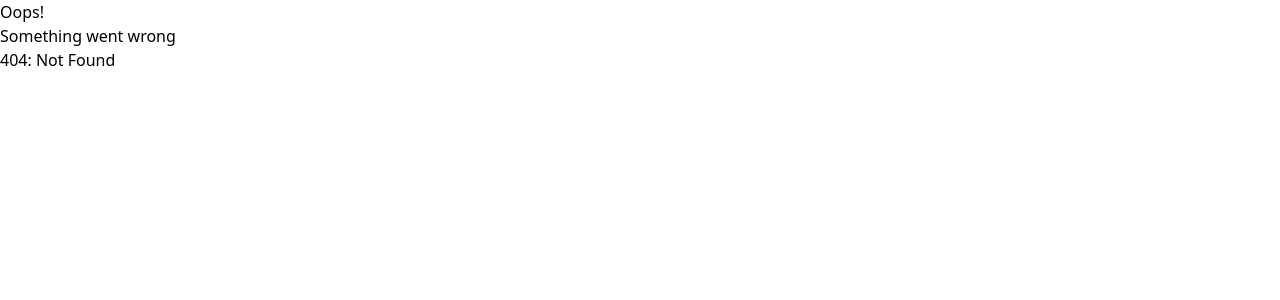
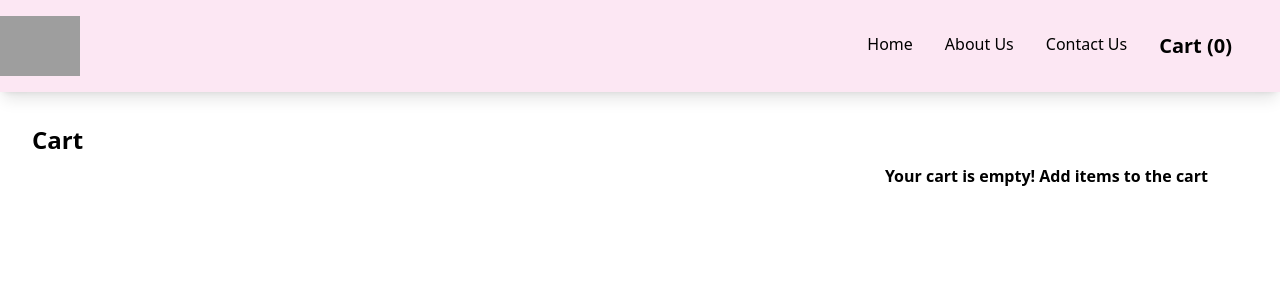
Before and after one commit to ashkings/Namaste-React, a React (Vite) app: page /cart in a window 1280 px wide. Before the commit this address had no page. Shown: the top 300 px of the page. Built offline with nearby package versions, Linux system fonts and the light colour scheme; grey boxes are pictures that could not be loaded.

Commit message:
feat: episode-12 intialize redux

```diff
--- a/App.js
+++ b/App.js
@@ -1,16 +1,19 @@
 import React, { lazy, Suspense } from "react";
 import ReactDOM from "react-dom/client";
 import { createBrowserRouter, Outlet, RouterProvider } from "react-router-dom";
+import ContentLoader from "react-content-loader";
+import { Provider } from "react-redux";
 import Header from "./src/components/Header";
 import Error from "./src/components/Error";
 import useOnlineStatus from "./src/utils/useOnlineStatus";
 import "./index.css";
-import ContentLoader from "react-content-loader";
+import appStore from "./src/utils/redux/appStore";
 
 const Body = lazy(() => import("./src/components/Body"));
 const About = lazy(() => import("./src/components/About"));
 const Contact = lazy(() => import("./src/components/Contact"));
 const RestaurantMenu = lazy(() => import("./src/components/RestaurantMenu"));
+const Cart = lazy(() => import("./src/components/Cart"));
 
 const AppLayout = () => {
   const onlineStatus = useOnlineStatus();
@@ -19,10 +22,12 @@ const AppLayout = () => {
     return "You are not online. Please check your internet connection";
 
   return (
-    <div className="app">
-      <Header />
-      <Outlet />
-    </div>
+    <Provider store={appStore}>
+      <div className="app">
+        <Header />
+        <Outlet />
+      </div>
+    </Provider>
   );
 };
 
@@ -63,6 +68,14 @@ const appRouter = createBrowserRouter([
           </Suspense>
         ),
       },
+      {
+        path: "/cart",
+        element: (
+          <Suspense fallback={<ContentLoader />}>
+            <Cart />
+          </Suspense>
+        ),
+      },
     ],
     errorElement: <Error />,
   },
--- a/package.json
+++ b/package.json
@@ -27,9 +27,11 @@
     "tailwindcss": "^3.4.1"
   },
   "dependencies": {
+    "@reduxjs/toolkit": "^2.2.1",
     "react": "^18.2.0",
     "react-content-loader": "^6.2.1",
     "react-dom": "^18.2.0",
+    "react-redux": "^9.1.0",
     "react-router-dom": "^6.22.1"
   },
   "browserslist": [
--- /dev/null
+++ b/src/components/Cart.js
@@ -0,0 +1,39 @@
+import React from "react";
+import { useDispatch, useSelector } from "react-redux";
+import ItemList from "./ItemList";
+import { clearCart } from "../utils/redux/cartSlice";
+
+function Cart() {
+  const dispatch = useDispatch();
+  const cart = useSelector((store) => store.cart);
+
+  console.log(cart, "cart");
+
+  const handleClearCart = () => {
+    dispatch(clearCart());
+  };
+  return (
+    <div className="text-center m-4 p-4">
+      <div className="flex justify-between">
+        <div className="text-2xl font-bold">Cart</div>
+        {cart.items.length > 0 ? (
+          <button
+            className="h-10 px-6 font-semibold rounded-md bg-black text-white"
+            onClick={handleClearCart}
+          >
+            Clear Cart
+          </button>
+        ) : (
+          <div className="font-bold m-10">
+            Your cart is empty! Add items to the cart
+          </div>
+        )}
+      </div>
+      <div className="w-6/12 m-auto">
+        <ItemList items={cart.items} />
+      </div>
+    </div>
+  );
+}
+
+export default Cart;
--- a/src/components/Header.js
+++ b/src/components/Header.js
@@ -1,8 +1,11 @@
 import React from "react";
 import { Link } from "react-router-dom";
 import { LOGO_URL } from "../utils/constants";
+import { useSelector } from "react-redux";
 
 const Header = () => {
+  // Subscribing to the store using Selector
+  const cart = useSelector((store) => store.cart);
   return (
     <div className="flex justify-between items-center bg-pink-100 shadow-lg">
       <div className="logo-container">
@@ -21,7 +24,9 @@ const Header = () => {
           <li className="px-4">
             <Link to="/contact">Contact Us</Link>
           </li>
-          <li className="px-4">Cart</li>
+          <li className="px-4 font-bold text-xl">
+            <Link to="/cart">Cart ({cart.items.length})</Link>
+          </li>
         </ul>
       </div>
     </div>
--- a/src/components/ItemList.js
+++ b/src/components/ItemList.js
@@ -1,7 +1,18 @@
 import React from "react";
 import { CDN_URL } from "../utils/constants";
+import { useDispatch } from "react-redux";
+import { addItem, removeItem } from "../utils/redux/cartSlice";
 
 function ItemList({ items }) {
+  const dispatch = useDispatch();
+  const handleAddToCart = (item) => {
+    dispatch(addItem(item));
+  };
+
+  const handleRemoveFromCart = (item) => {
+    dispatch(removeItem(item));
+  };
+
   return (
     <div>
       {items.map((item) => (
@@ -21,10 +32,19 @@ function ItemList({ items }) {
             </div>
             <p className="text-xs">{item?.card?.info?.description}</p>
           </div>
+
           <div className="w-3/12 p-4 rounded-sm">
             <img src={CDN_URL + item?.card?.info?.imageId} className="w-full" />
             <button className="relative bottom-4 left-[50%] translate-x-[-50%] px-2 py-1 bg-black text-white shadow-lg  rounded-lg">
-              Add +
+              {item.quantity ? (
+                <div className="flex gap-4 items-center">
+                  <div onClick={() => handleRemoveFromCart(item)}>-</div>
+                  <div>{item.quantity}</div>
+                  <div onClick={() => handleAddToCart(item)}>+</div>
+                </div>
+              ) : (
+                <div onClick={() => handleAddToCart(item)}>Add</div>
+              )}
             </button>
           </div>
         </div>
--- a/src/components/RestaurantCategory.js
+++ b/src/components/RestaurantCategory.js
@@ -1,4 +1,4 @@
-import React, { useState } from "react";
+import React from "react";
 import ItemList from "./ItemList";
 
 function RestaurantCategory({ data, showItems, setShowItems }) {
--- /dev/null
+++ b/src/utils/redux/appStore.js
@@ -0,0 +1,10 @@
+import { configureStore } from "@reduxjs/toolkit";
+import cartReducer from "./cartSlice";
+
+const appStore = configureStore({
+  reducer: {
+    cart: cartReducer,
+  },
+});
+
+export default appStore;
--- /dev/null
+++ b/src/utils/redux/cartSlice.js
@@ -0,0 +1,39 @@
+import { createSlice, current } from "@reduxjs/toolkit";
+
+const cartSlice = createSlice({
+  name: "cart",
+  initialState: {
+    items: [],
+  },
+  reducers: {
+    addItem: (state, action) => {
+      const isItem = state.items.findIndex(
+        (item) => item?.card?.info?.id === action.payload?.card?.info?.id
+      );
+      if (isItem > -1) {
+        state.items[isItem].quantity = state.items[isItem].quantity + 1;
+      } else {
+        state.items.push({ ...action.payload, quantity: 1 });
+      }
+    },
+    removeItem: (state, action) => {
+      const isItem = state.items.findIndex(
+        (item) => item?.card?.info?.id === action.payload?.card?.info?.id
+      );
+      if (isItem > -1) {
+        if (state.items[isItem].quantity === 1) {
+          state.items.splice(isItem, 1);
+        } else {
+          state.items[isItem].quantity = state.items[isItem].quantity - 1;
+        }
+      }
+    },
+    clearCart: (state) => {
+      state.items.length = 0;
+    },
+  },
+});
+
+export const { addItem, removeItem, clearCart } = cartSlice.actions;
+
+export default cartSlice.reducer;
```
Also changed, not shown: 2 other files (tests, documents, lock files or other folders).
